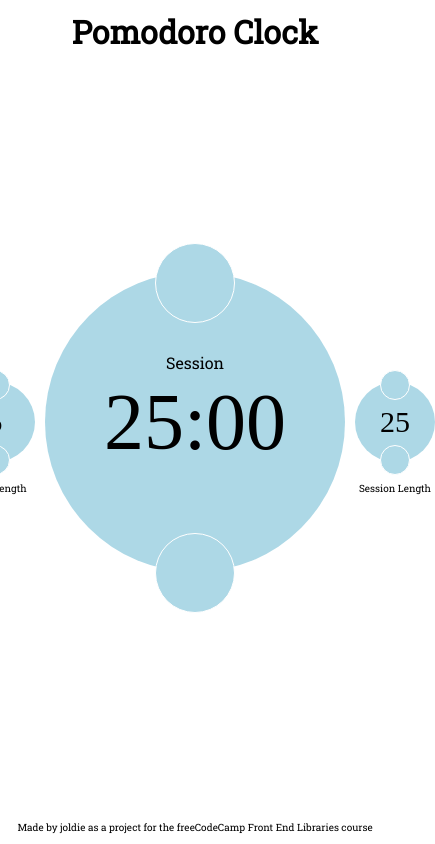
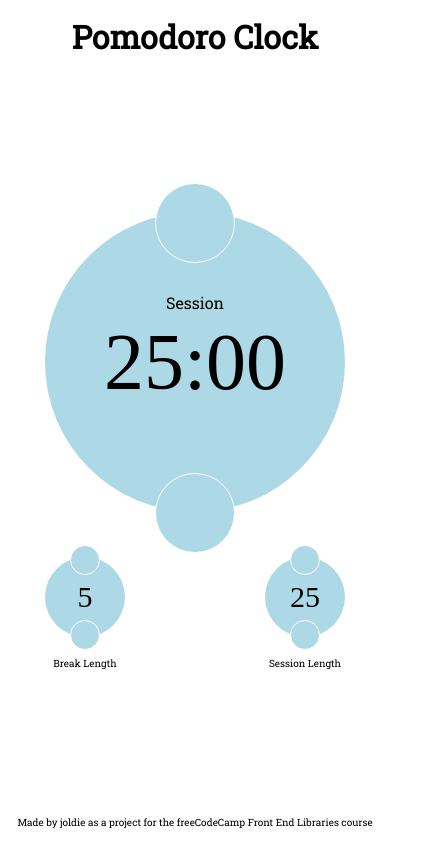
Before and after one commit to joldie/pomodoro-clock, a React (Create React App) app: page / in a window 390 px wide. Shown: the whole page, 435 px wide, since content can reach past the window. Built offline with nearby package versions, Linux system fonts and the light colour scheme; some icons are missing; a web font is replaced by a local one.

Commit message:
Added responsive design.

```diff
--- a/src/App.js
+++ b/src/App.js
@@ -1,14 +1,49 @@
 import React from 'react';
 import './stylesheet.css';
 
-class App extends React.Component {
+class Timer extends React.Component {
+  constructor(props) {
+    super(props);
+    this.state = {
+      breakMinutes: 5,
+      sessionMinutes: 25,
+      mode: 'Session', // Need a mode for "Stopped"? If stopped ...
+      secondsLeft: 1500
+    }
+    this.reset = this.reset.bind(this);
+  }
+  reset() {
+    this.setState({
+      breakMinutes: 5,
+      sessionMinutes: 25,
+      mode: 'Session',
+      secondsLeft: 1500
+    });
+  }
+  render() {
+    let minutes = Math.round(this.state.secondsLeft / 60);
+    let seconds = this.state.secondsLeft % 60;
+    if (seconds < 10) { seconds = '0' + seconds; }
+    return (
+      <div className="timer-wrapper">
+        <div className="timer">
+          <div id="time-left">{minutes}:{seconds}</div>
+        </div>
+        <div id="timer-label">Session</div>
+        <div id="start_stop">
+          <h1><i className="fas fa-play"></i></h1>
+        </div>
+        <div id="reset">
+          <h1><i className="fas fa-redo"></i></h1>
+        </div>
+      </div>
+    );
+  }
+}
+
+class BreakSettings extends React.Component {
   render() {
     return (
-      <div className="page-wrapper">
-        <link rel="stylesheet" href="https://use.fontawesome.com/releases/v5.3.1/css/all.css" integrity="sha384-mzrmE5qonljUremFsqc01SB46JvROS7bZs3IO2EmfFsd15uHvIt+Y8vEf7N7fWAU" crossOrigin="anonymous"></link>
-        <header>
-          <h1>Pomodoro Clock</h1>
-        </header>
       <div className="break-wrapper">
         <div className="break">
           <div id="break-length">5</div>
@@ -21,18 +56,13 @@ class App extends React.Component {
           <h3><i className="fas fa-minus"></i></h3>
         </div>
       </div>
-        <div className="clock-wrapper">
-          <div className="clock">
-            <div id="time-left">25:00</div>
-          </div>
-          <div id="timer-label">Session</div>
-          <div id="start_stop">
-            <h1><i className="fas fa-play"></i></h1>
-          </div>
-          <div id="reset">
-            <h1><i className="fas fa-redo"></i></h1>
-          </div>
-        </div>
+    );
+  }
+}
+
+class SessionSettings extends React.Component {
+  render() {
+    return (
       <div className="session-wrapper">
         <div className="session">
           <div id="session-length">25</div>
@@ -45,6 +75,23 @@ class App extends React.Component {
           <h3><i className="fas fa-minus"></i></h3>
         </div>
       </div>
+    );
+  }
+}
+
+class App extends React.Component {
+  render() {
+    return (
+      <div className="page-wrapper">
+        <link rel="stylesheet" href="https://use.fontawesome.com/releases/v5.3.1/css/all.css" integrity="sha384-mzrmE5qonljUremFsqc01SB46JvROS7bZs3IO2EmfFsd15uHvIt+Y8vEf7N7fWAU" crossOrigin="anonymous"></link>
+        <header>
+          <h1>Pomodoro Clock</h1>
+        </header>
+        <div className="clock-wrapper">
+          <BreakSettings />
+          <Timer />
+          <SessionSettings />
+        </div>
         <footer>
           Made by <a href=" https://github.com/joldie/ " target="_blank ">joldie</a> as a project for the <a href="https://learn.freecodecamp.org/ " target="_blank ">freeCodeCamp</a> Front End Libraries course
         </footer>
--- a/src/stylesheet.scss
+++ b/src/stylesheet.scss
@@ -24,23 +24,25 @@ body,
   height: 100%;
   width: 100%;
   display: flex;
-  flex-direction: row;
-  justify-content: center;
+  flex-direction: column;
   align-items: center;
-}
-
+  justify-content: space-between;
   header {
-  position: absolute;
-  top: 10px;
+    margin: 15px;
+    margin-bottom: 30px;
     text-align: center;
   }
-
   .clock-wrapper {
+    display: grid;
+    grid-template-columns: auto auto auto;
+    grid-template-areas: "break-settings timer session-settings";
+    grid-gap: 10px;
+    align-items: center;
+    .timer-wrapper {
+      grid-area: timer;
       width: 300px;
       height: 300px;
-  margin-left: 10px;
-  margin-right: 10px;
-  .clock {
+      .timer {
         width: 300px;
         height: 300px;
         border-radius: 50%;
@@ -86,8 +88,8 @@ header {
         align-items: center;
       }
     }
-
     .break-wrapper {
+      grid-area: break-settings;
       width: 80px;
       height: 80px;
       .break {
@@ -137,8 +139,8 @@ header {
         align-items: center;
       }
     }
-
     .session-wrapper {
+      grid-area: session-settings;
       width: 80px;
       height: 80px;
       .session {
@@ -188,10 +190,10 @@ header {
         align-items: center;
       }
     }
-
+  }
   footer {
-  position: absolute;
-  bottom: 10px;
+    margin: 15px;
+    margin-top: 70px;
     text-align: center;
     font-size: 10px;
     a {
@@ -199,7 +201,12 @@ footer {
       color: $primary-color;
     }
   }
+}
 
-@media (max-width: 320px) {
-  // Move break/session setting divs below clock
+@media (max-width: 500px) {
+  .clock-wrapper {
+    grid-template-columns: 100px 100px 100px;
+    grid-template-rows: 350px 100px;
+    grid-template-areas: "timer timer timer" "break-settings . session-settings" !important;
   }
+}
```
Lines whose indentation alone changed are shown as unchanged.
